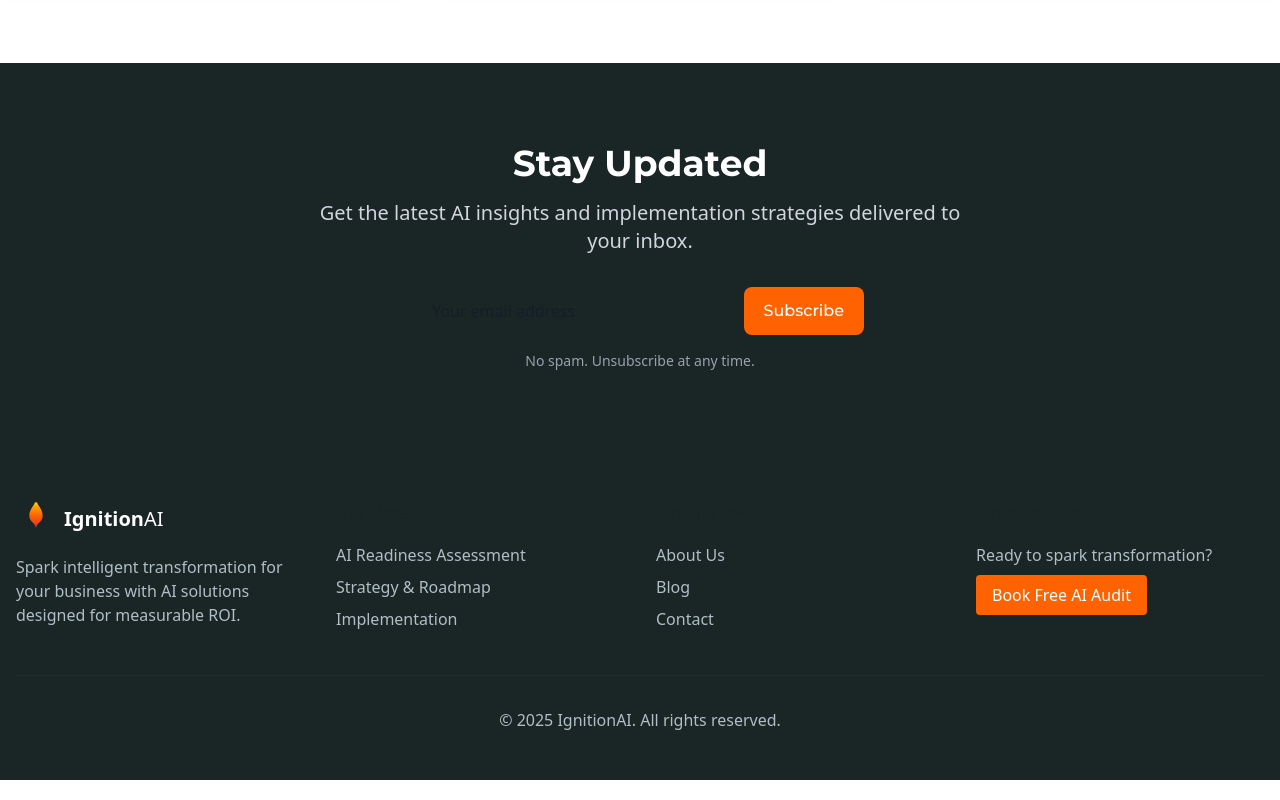
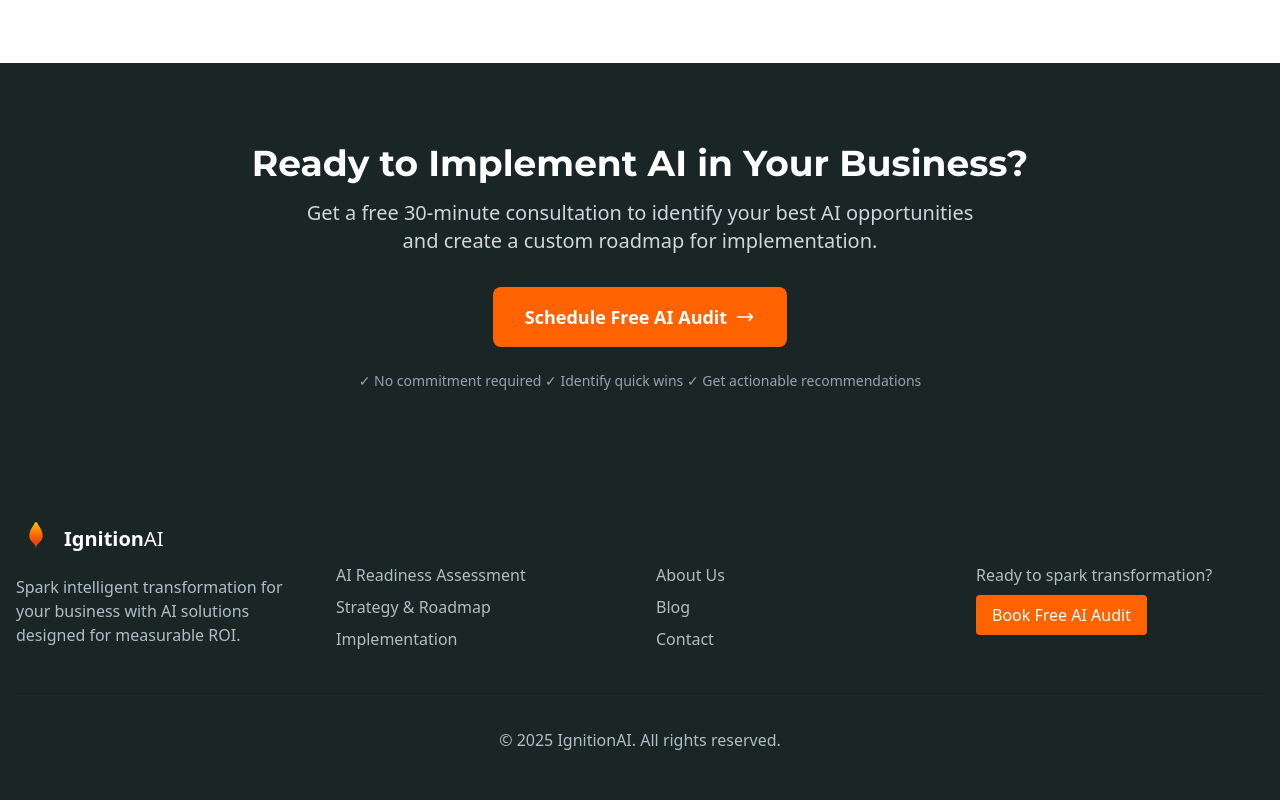
Before and after one commit to mario-guerra/ignitionai.xyz, a Next.js app: page /blog in a window 1280 px wide. Shown: the part 863-1663 px from the top of the page. Built offline with nearby package versions, Linux system fonts and the light colour scheme.

Commit message:
blog CTA update

```diff
--- a/src/app/blog/page.tsx
+++ b/src/app/blog/page.tsx
@@ -156,6 +156,7 @@ const BlogPage = () => {
       </section>
 
       {/* Newsletter Signup */}
+      {/* Free AI Audit CTA */}
       <section className="bg-deep-charcoal text-white py-20">
         <div className="container mx-auto text-center">
           {isMounted ? (
@@ -165,48 +166,48 @@ const BlogPage = () => {
               transition={{ duration: 0.8 }}
               viewport={{ once: true }}
             >
-              <h2 className="text-3xl md:text-4xl font-bold mb-4 !text-white">Stay Updated</h2>
+              <h2 className="text-3xl md:text-4xl font-bold mb-4 !text-white">Ready to Implement AI in Your Business?</h2>
               <p className="text-xl text-gray-300 mb-8 max-w-2xl mx-auto">
-                Get the latest AI insights and implementation strategies delivered to your inbox.
+                Get a free 30-minute consultation to identify your best AI opportunities and create a custom roadmap for implementation.
               </p>
 
-              <form className="max-w-md mx-auto flex flex-col sm:flex-row gap-4">
-                <input
-                  type="email"
-                  placeholder="Your email address"
-                  className="flex-1 px-4 py-3 rounded-lg text-gray-900 focus:outline-none focus:ring-2 focus:ring-ignition-orange"
-                  required
-                />
-                <button type="submit" className="btn-primary whitespace-nowrap">
-                  Subscribe
-                </button>
-              </form>
+              <div className="max-w-md mx-auto">
+                <a
+                  href="/contact"
+                  className="inline-flex items-center px-8 py-4 bg-ignition-orange text-white font-semibold rounded-lg hover:bg-ignition-orange/90 transition-colors text-lg"
+                >
+                  Schedule Free AI Audit
+                  <svg className="ml-2 w-5 h-5" fill="none" stroke="currentColor" viewBox="0 0 24 24">
+                    <path strokeLinecap="round" strokeLinejoin="round" strokeWidth={2} d="M17 8l4 4m0 0l-4 4m4-4H3" />
+                  </svg>
+                </a>
+              </div>
 
-              <p className="text-sm text-gray-400 mt-4">
-                No spam. Unsubscribe at any time.
+              <p className="text-sm text-gray-400 mt-6">
+                ✓ No commitment required  ✓ Identify quick wins  ✓ Get actionable recommendations
               </p>
             </motion.div>
           ) : (
             <div>
-              <h2 className="text-3xl md:text-4xl font-bold mb-4 text-white">Stay Updated</h2>
+              <h2 className="text-3xl md:text-4xl font-bold mb-4 text-white">Ready to Implement AI in Your Business?</h2>
               <p className="text-xl text-gray-300 mb-8 max-w-2xl mx-auto">
-                Get the latest AI insights and implementation strategies delivered to your inbox.
+                Get a free 30-minute consultation to identify your best AI opportunities and create a custom roadmap for implementation.
               </p>
 
-              <form className="max-w-md mx-auto flex flex-col sm:flex-row gap-4">
-                <input
-                  type="email"
-                  placeholder="Your email address"
-                  className="flex-1 px-4 py-3 rounded-lg text-gray-900 focus:outline-none focus:ring-2 focus:ring-ignition-orange"
-                  required
-                />
-                <button type="submit" className="btn-primary whitespace-nowrap">
-                  Subscribe
-                </button>
-              </form>
+              <div className="max-w-md mx-auto">
+                <a
+                  href="/contact"
+                  className="inline-flex items-center px-8 py-4 bg-ignition-orange text-white font-semibold rounded-lg hover:bg-ignition-orange/90 transition-colors text-lg"
+                >
+                  Schedule Free AI Audit
+                  <svg className="ml-2 w-5 h-5" fill="none" stroke="currentColor" viewBox="0 0 24 24">
+                    <path strokeLinecap="round" strokeLinejoin="round" strokeWidth={2} d="M17 8l4 4m0 0l-4 4m4-4H3" />
+                  </svg>
+                </a>
+              </div>
 
-              <p className="text-sm text-gray-400 mt-4">
-                No spam. Unsubscribe at any time.
+              <p className="text-sm text-gray-400 mt-6">
+                ✓ No commitment required  ✓ Identify quick wins  ✓ Get actionable recommendations
               </p>
             </div>
           )}
```
